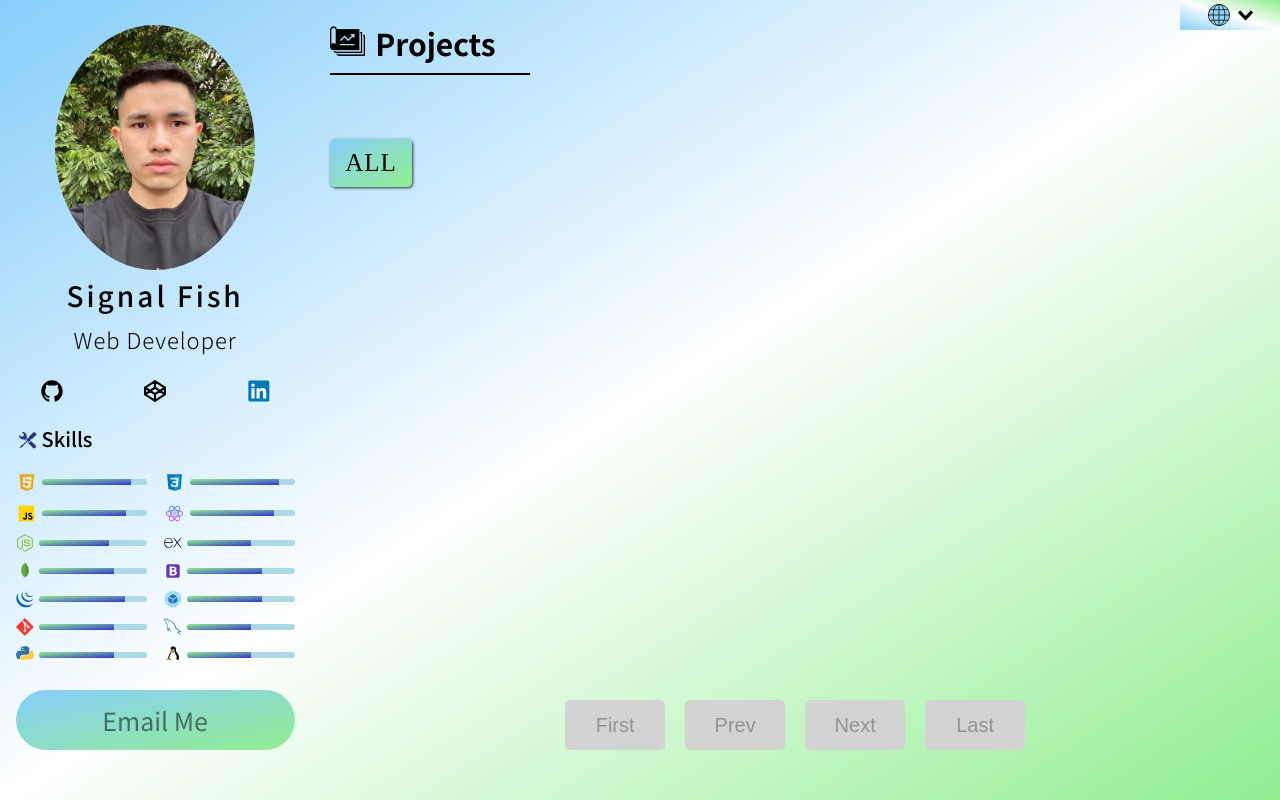
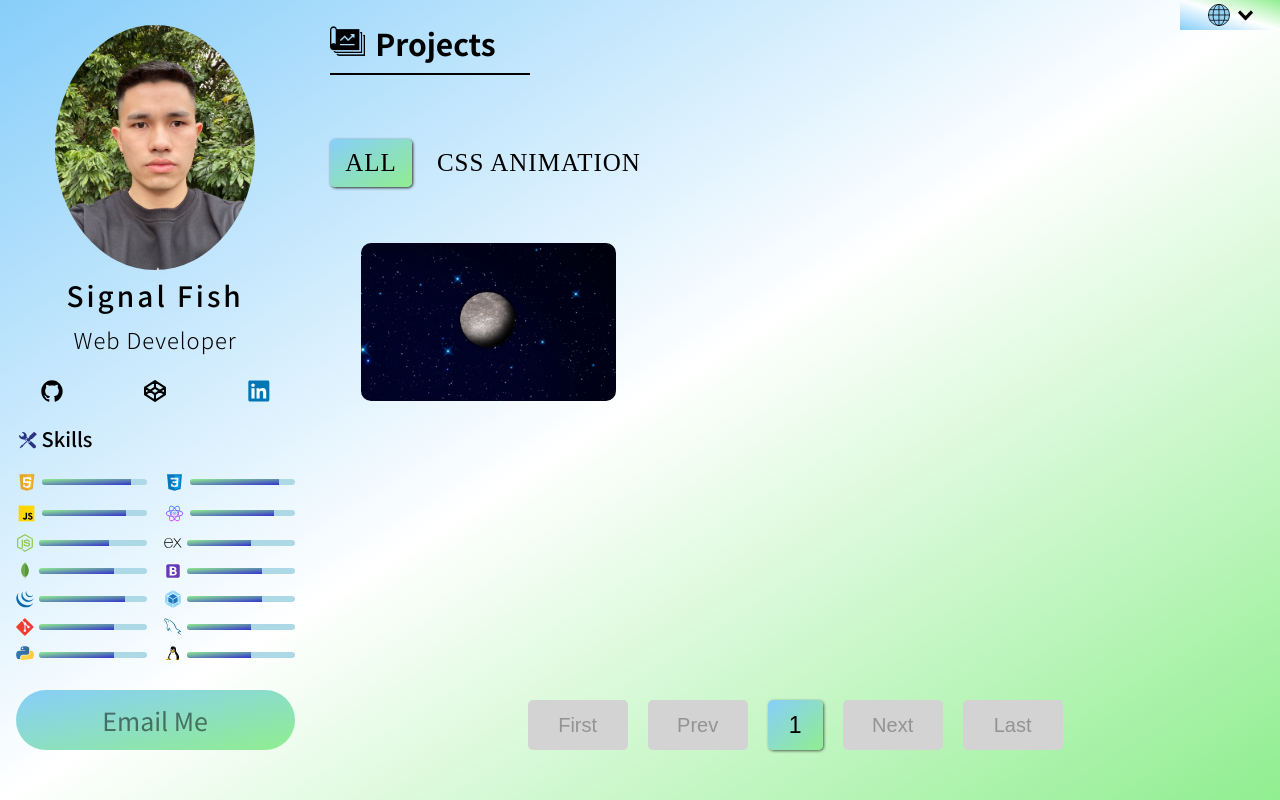
Before and after one commit to signal-fish/signal-fish, a React (Create React App) app: page / in a window 1280 px wide. Built offline with nearby package versions, Linux system fonts and the light colour scheme.

Commit message:
Add animated moon project and large version bug fixed

```diff
--- a/src/App.jsx
+++ b/src/App.jsx
@@ -92,16 +92,12 @@ const Wrapper = styled.div`
   ${LargeVersion({
     left: "50%",
     transform: "translate(-50%)",
-    margin:"20px 20px 20px 20px",
-    borderRadius:"5px",
-    boxShadow: "5px 5px 8px rgba(0, 0, 0, 0.8)",
+    borderRadius: "5px",
   })}
 
   ${mobile({
     flexDirection: "column",
     justifyContent: "flex-start",
-    // width: "auto",
-    // height: "auto"
   })}
 `;
 
--- a/src/data.js
+++ b/src/data.js
@@ -31,14 +31,14 @@ const portfolios = [
   //   webLink: "",
   //   sourceLink: "",
   // },
-  // {
-  //   id: 5,
-  //   title: "animated moon",
-  //   category: "css animation",
-  //   image: "assets/portfolio/mern-stack/admin-dashboard.png",
-  //   webLink: "",
-  //   sourceLink: "",
-  // },
+  {
+    id: 5,
+    title: "animated moon",
+    category: "css animation",
+    image: "assets/portfolio/css-animation/animated-moon.png",
+    webLink: "https://signal-fish.github.io/animated-moon/",
+    sourceLink: "https://github.com/signal-fish/animated-moon",
+  },
 ];
 
 export default portfolios;
```
Also changed, not shown: public/assets/portfolio/css-animation/animated-moon.png (added).
